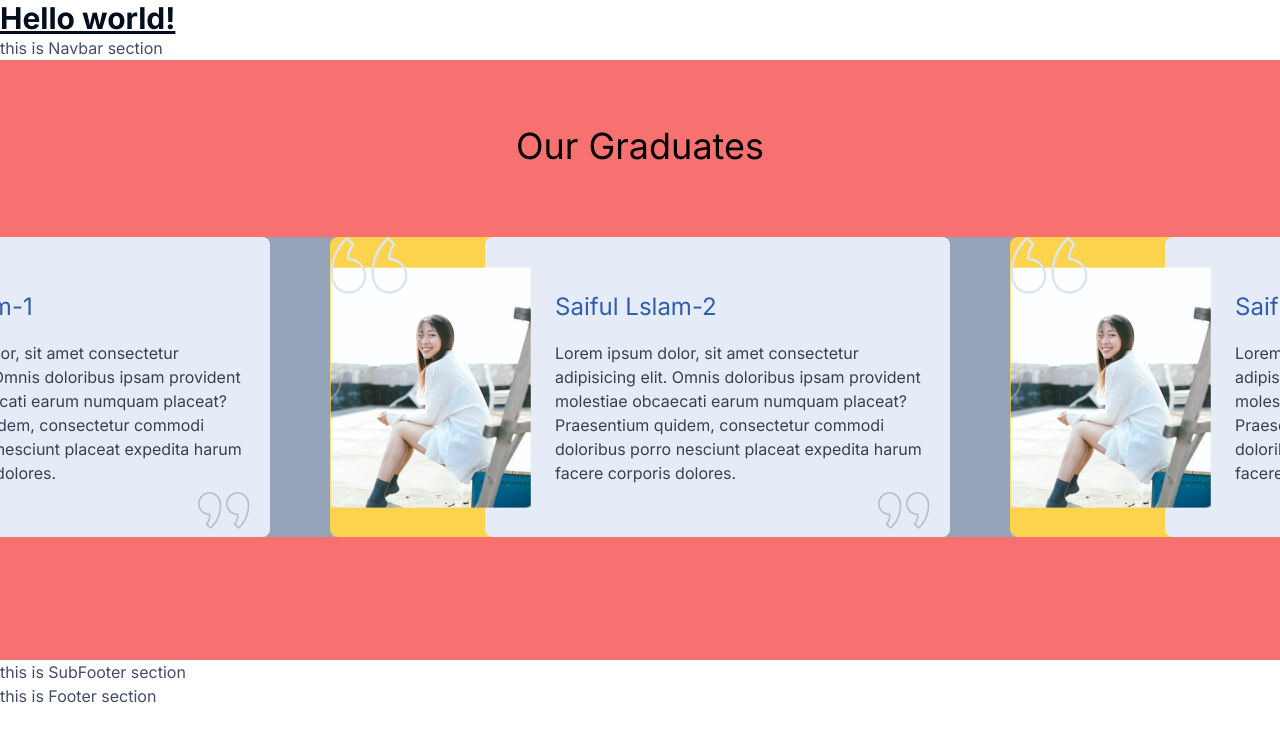
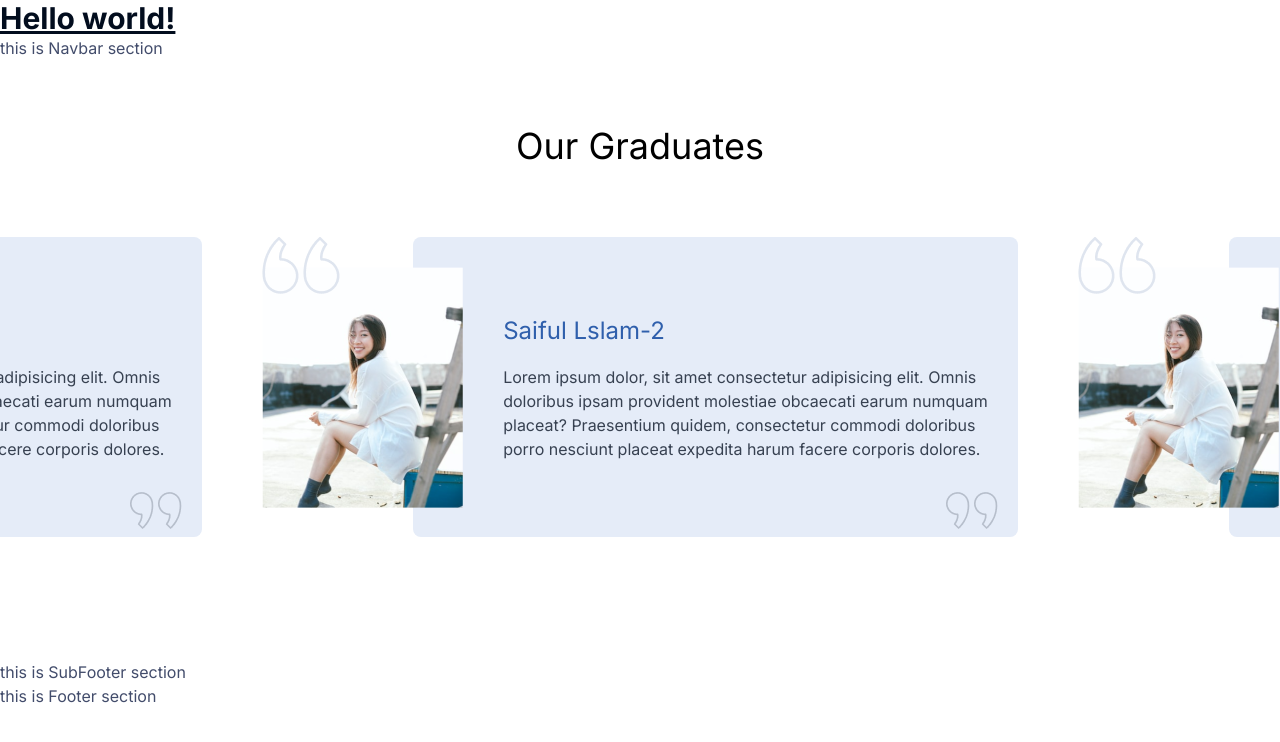
Before and after one commit to bestsvt/Course-Flow, a React (Vite) app in the folder client/: page / in a window 1280 px wide. Shown: the top 742 px of the page. Built offline with nearby package versions, Linux system fonts and the light colour scheme.

Commit message:
fix(homepage): fix swiper section 4

```diff
--- a/client/src/pages/HomePage.jsx
+++ b/client/src/pages/HomePage.jsx
@@ -42,15 +42,17 @@ function HomePage() {
 
             {/* ———————— Section 4 ———————— */}
             <section>
-                <div className="w-full h-[600px] flex flex-col items-center justify-center   bg-red-400 ">
+                <div className="w-full h-[600px] flex flex-col items-center justify-center  ">
 
                     <h1 className="text-headline2 text-black ">Our Graduates</h1>
 
-                    < div className="w-full h-[300px] m-16 flex  items-center justify-center   bg-amber-200 " >
-                        <div className=" max-w-[1980px]  h-full bg-slate-400 " >
+                    < div className="w-full h-[300px] m-16 flex  items-center justify-center   " >
+                        <div className=" max-w-[1980px]  h-full" >
                             <Swiper
                                 spaceBetween={60}
-                                slidesPerView={3}
+                                slidesPerView={2.5}
+                                centeredSlides={true}
+                                initialSlide={1}
                                 onSlideChange={() => console.log('slide change')}
                                 onSwiper={(swiper) => console.log(swiper)}
                             >
@@ -58,8 +60,8 @@ function HomePage() {
                                     return (
                                         <div key={index}>
                                             <SwiperSlide className=" h-[300px] flex flex-row items-center relative  " >
-                                                <div className=" w-full h-[300px] flex flex-row justify-end  rounded-lg  bg-amber-300" >
-                                                    <div className=" w-[75%] h-[300px] flex flex-col justify-center p-5 pl-[70px] bg-blue-100 rounded-lg">
+                                                <div className=" w-full h-[300px] flex flex-row justify-end  rounded-lg  " >
+                                                    <div className=" w-[80%] h-[300px] flex flex-col justify-center p-5 pl-[90px] bg-blue-100 rounded-lg">
                                                         <h1 className="text-headline3 text-blue-500">{data.name}</h1>
                                                         <p className="text-body2 text-gray-700 pt-4">{data.content}</p>
                                                     </div>
```
